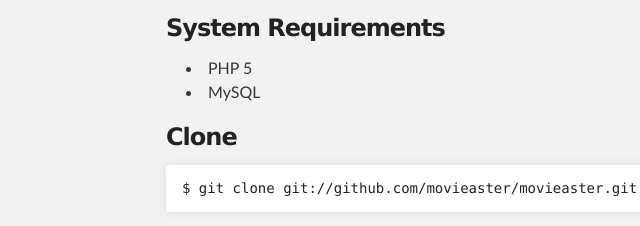
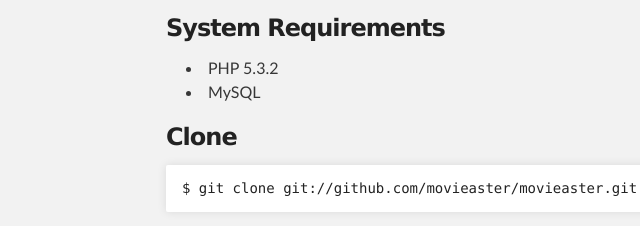
Before and after one commit to movieaster/movieaster.github.com, a plain HTML site: page index.html in a window 1280 px wide. Shown: the part 2316-2542 px from the top of the page, 154-794 px from the left. Drawn offline with nearby package versions, Linux system fonts and the light colour scheme; some icons are missing.

Commit message:
System Requirements

```diff
--- a/index.html
+++ b/index.html
@@ -82,7 +82,7 @@
 
 		<h3>System Requirements</h3>
 		<ul>
-			<li>PHP 5</li>
+			<li>PHP 5.3.2</li>
 			<li>MySQL</li>
 		</ul>
 
```
